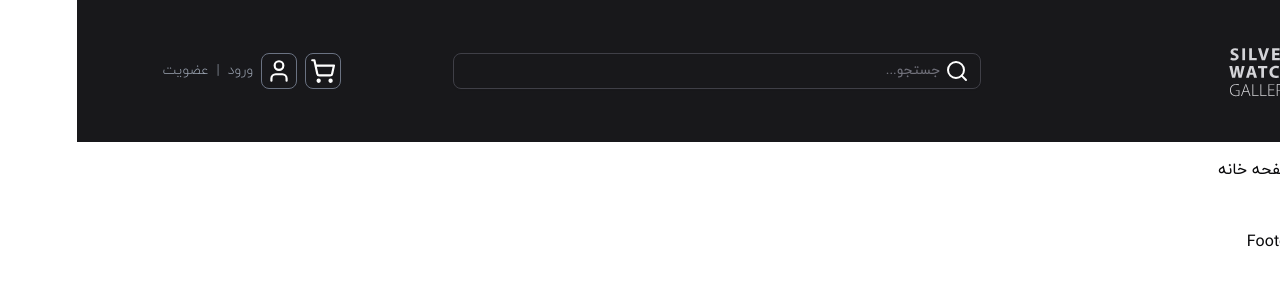
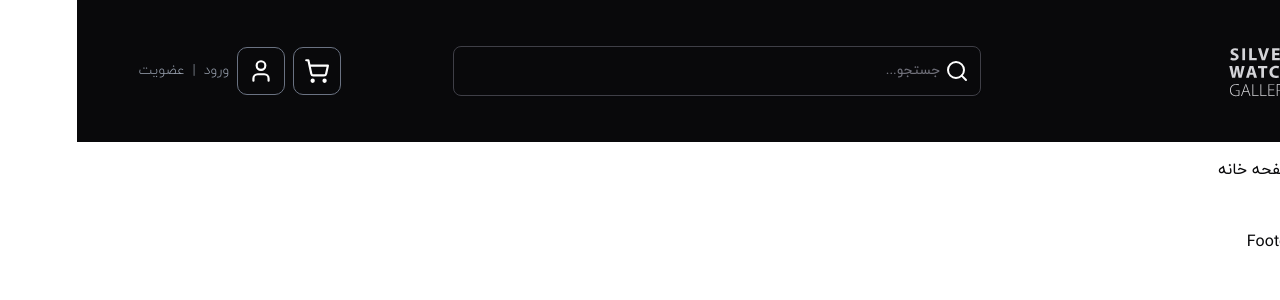
Before and after one commit to ali-khanix/silverwatchgallery, a Next.js app in the folder client/: page / in a window 1280 px wide. Shown: the top 300 px of the page. Built offline with nearby package versions, Linux system fonts and the light colour scheme.

Commit message:
mobile navbar logo

```diff
--- a/client/src/components/Navbar.jsx
+++ b/client/src/components/Navbar.jsx
@@ -3,6 +3,7 @@ import SearchBar from "./SearchBar";
 import Link from "next/link";
 import { ShoppingCart, User } from "lucide-react";
 import { MenuIcon } from "lucide-react";
+import { Search } from "lucide-react";
 
 {
   /* <div className="mx-auto p-4 sm:px-0 sm:max-w-xl  md:max-w-2xl lg:max-w-3xl xl:max-w-6xl"></div> */
@@ -10,7 +11,7 @@ import { MenuIcon } from "lucide-react";
 
 const Navbar = () => {
   return (
-    <nav className="bg-zinc-900 text-white">
+    <nav className="bg-zinc-950 text-white">
       <div className="p-4 sm:p-8 flex justify-between items-center sm:px-0 sm:max-w-xl md:max-w-2xl lg:max-w-3xl xl:max-w-[1400px] mx-auto sm:gap-24 flex-row-reverse sm:flex-row">
         {/* LOGO */}
         <Link href={"/"} className="sm:mx-auto sm:w-3/12 sm:translate-y-3">
@@ -19,14 +20,6 @@ const Navbar = () => {
             width={128}
             height={128}
             alt="لوگو گالری ساعت سیلور"
-            className="hidden sm:block"
-          />
-          <Image
-            src={`/logo-fav.svg`}
-            width={48}
-            height={48}
-            alt="لوگو گالری ساعت سیلور"
-            className="block sm:hidden max-w-2xl"
           />
         </Link>
 
@@ -39,14 +32,14 @@ const Navbar = () => {
         <div className="hidden sm:flex items-center gap-2 sm:w-3/12">
           <Link href={"/cart"}>
             <ShoppingCart
-              size={36}
-              className="border-1 border-gray-500 p-1 rounded-md"
+              size={48}
+              className="border-1 border-gray-500 p-2.5 rounded-[10px]"
             />
           </Link>
           <Link href={"/user"}>
             <User
-              size={36}
-              className="border-1 border-gray-500 p-1 rounded-md"
+              size={48}
+              className="border-1 border-gray-500 p-2.5 rounded-[10px]"
             />
           </Link>
           <div className="flex gap-2 text-gray-400 font-light text-sm">
@@ -55,12 +48,10 @@ const Navbar = () => {
             <Link href={"/login"}>عضویت</Link>
           </div>
         </div>
-        <div className="sm:hidden flex flex-row gap-2 justify-center items-center">
-          <MenuIcon size={36} />
-          <ShoppingCart
-            size={42}
-            className="border-1 p-1 border-gray-500 rounded-md text-gray-300"
-          />
+        <div className="sm:hidden flex flex-row gap-[30px] justify-center items-center">
+          <MenuIcon size={32} />
+          <ShoppingCart size={32} className="text-gray-300" />
+          <Search size={32} />
         </div>
       </div>
     </nav>
--- a/client/src/components/SearchBar.jsx
+++ b/client/src/components/SearchBar.jsx
@@ -8,7 +8,7 @@ const SearchBar = () => {
       <Input
         placeholder={"جستجو..."}
         type={"search"}
-        className="pr-10 border-zinc-700"
+        className="pr-10 border-zinc-700 py-6"
       />
     </div>
   );
```
